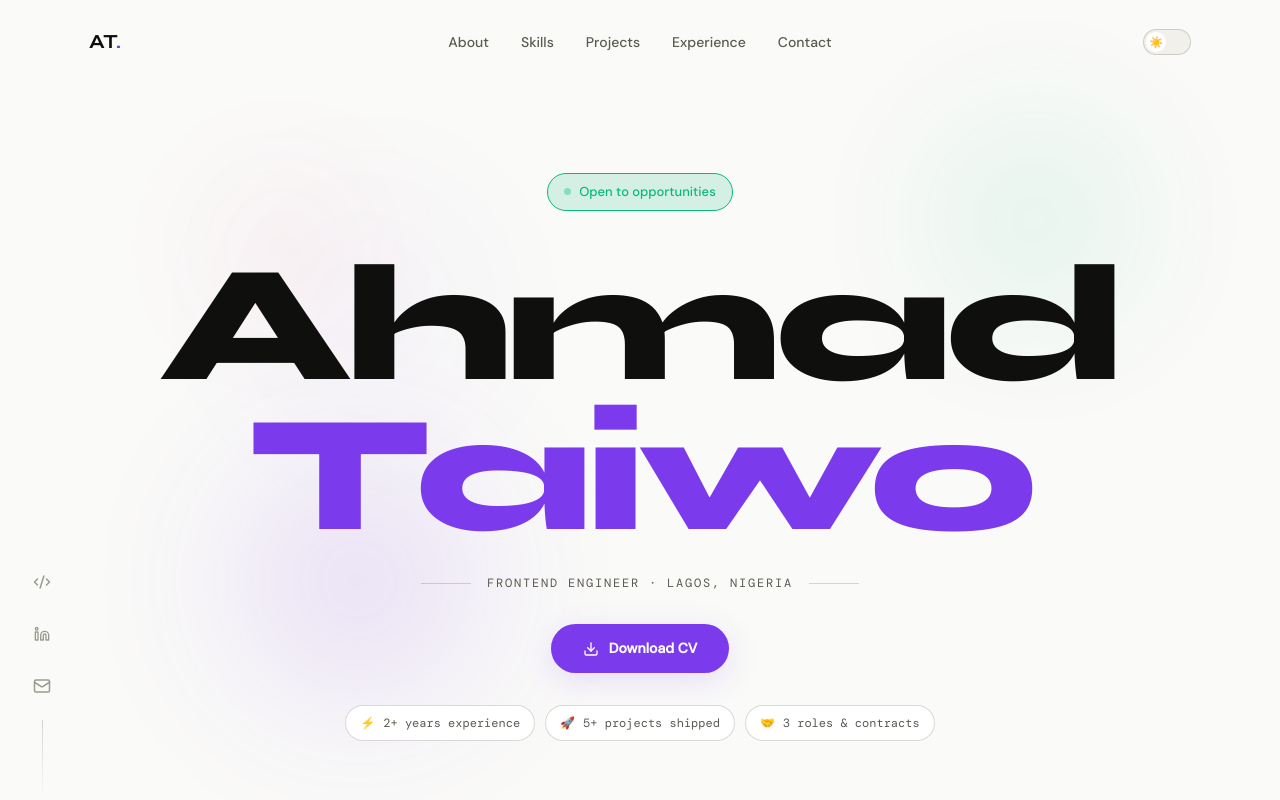
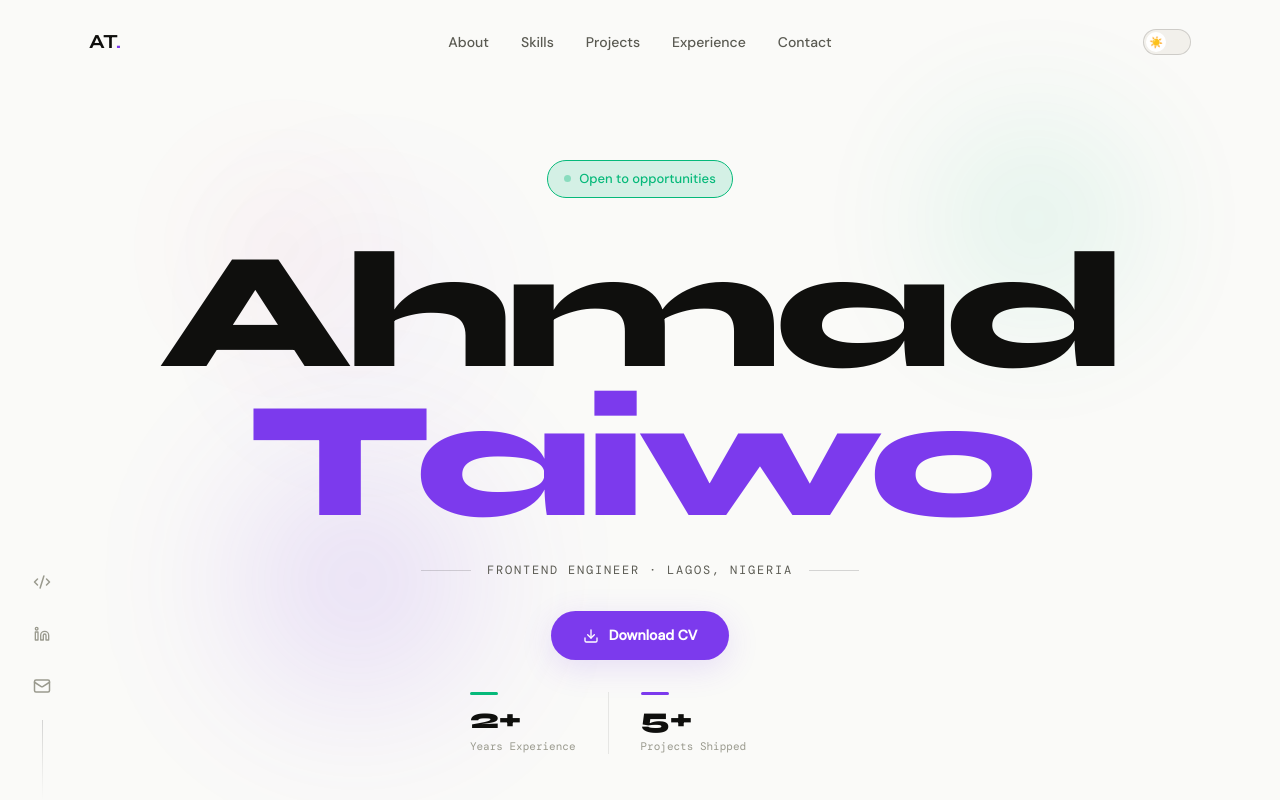
Before and after one commit to Solataiwo-15/ahmadtaiwo, a Next.js app: page / in a window 1280 px wide. Shown: the top 800 px of the page. Built offline with nearby package versions, Linux system fonts and the light colour scheme.

Commit message:
fix: center hero stats, remove excess padding on last stat item

```diff
--- a/src/components/Hero.tsx
+++ b/src/components/Hero.tsx
@@ -319,39 +319,74 @@ export default function Hero() {
           )}
 
           {/* Stats pills */}
+          {/* Stats */}
           <motion.div
             variants={item}
+            style={{ width: "100%", display: "flex", justifyContent: "center" }}
+          >
+            <div style={{ display: "flex", gap: 0 }}>
+              {[
+                {
+                  value: "2+",
+                  label: "Years Experience",
+                  color: "var(--accent-2)",
+                },
+                {
+                  value: "5+",
+                  label: "Projects Shipped",
+                  color: "var(--accent-1)",
+                },
+                // {
+                //   value: "3",
+                //   label: "Roles & contracts",
+                //   color: "var(--accent-3)",
+                // },
+              ].map(({ value, label, color }, i) => (
+                <div
+                  key={label}
                   style={{
+                    paddingRight: i < 2 ? 32 : 0,
+                    marginRight: i < 2 ? 32 : 0,
+                    borderRight: i < 1 ? "1px solid var(--border)" : "none",
                     display: "flex",
-              flexWrap: "wrap",
-              gap: 10,
-              justifyContent: "center",
+                    flexDirection: "column",
+                    alignItems: "flex-start",
                   }}
                 >
-            {[
-              { emoji: "⚡", text: "2+ years experience" },
-              { emoji: "🚀", text: "5+ projects shipped" },
-              { emoji: "🤝", text: "3 roles & contracts" },
-            ].map(({ emoji, text }) => (
-              <span
-                key={text}
+                  <div
                     style={{
-                  display: "inline-flex",
-                  alignItems: "center",
-                  gap: 8,
-                  padding: "8px 14px",
-                  borderRadius: 100,
-                  fontFamily: "var(--font-mono)",
-                  fontSize: 12,
-                  color: "var(--text-secondary)",
-                  background: "var(--bg-card)",
-                  border: "1px solid var(--border-strong)",
+                      width: 28,
+                      height: 3,
+                      borderRadius: 2,
+                      background: color,
+                      marginBottom: 10,
+                    }}
+                  />
+                  <div
+                    style={{
+                      fontFamily: "var(--font-display)",
+                      fontSize: "1.8rem",
+                      fontWeight: 800,
+                      color: "var(--text-primary)",
+                      lineHeight: 1,
                     }}
                   >
-                <span>{emoji}</span>
-                {text}
-              </span>
+                    {value}
+                  </div>
+                  <div
+                    style={{
+                      fontSize: 11,
+                      color: "var(--text-tertiary)",
+                      marginTop: 4,
+                      fontFamily: "var(--font-mono)",
+                      whiteSpace: "nowrap" as const,
+                    }}
+                  >
+                    {label}
+                  </div>
+                </div>
               ))}
+            </div>
           </motion.div>
         </motion.div>
       </div>
```
Lines whose indentation alone changed are shown as unchanged.
